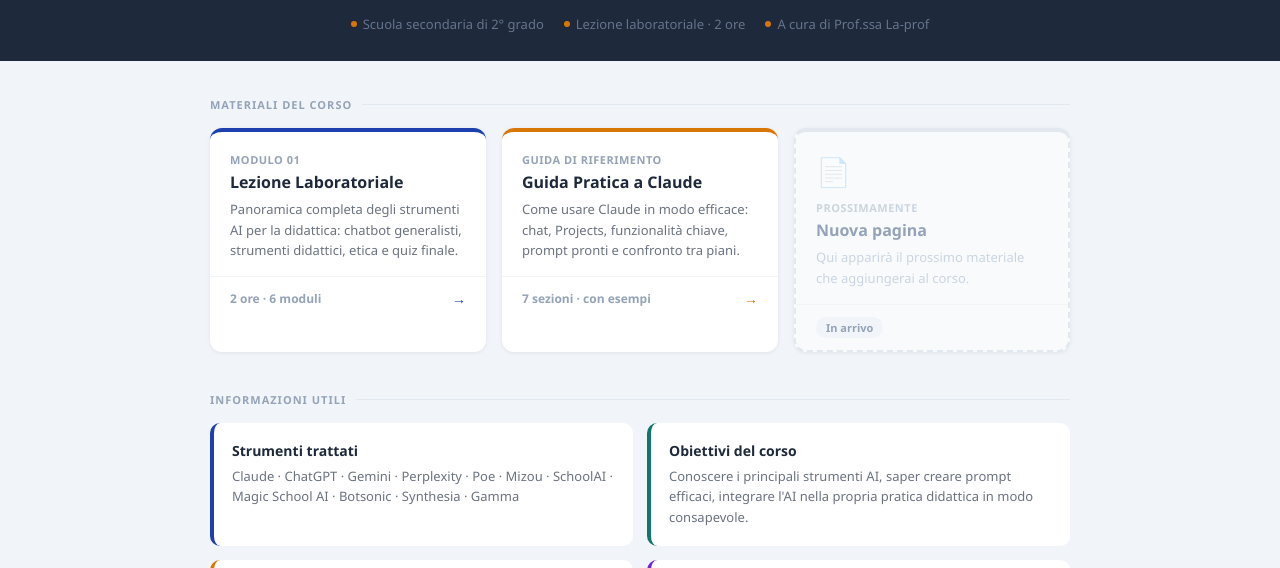
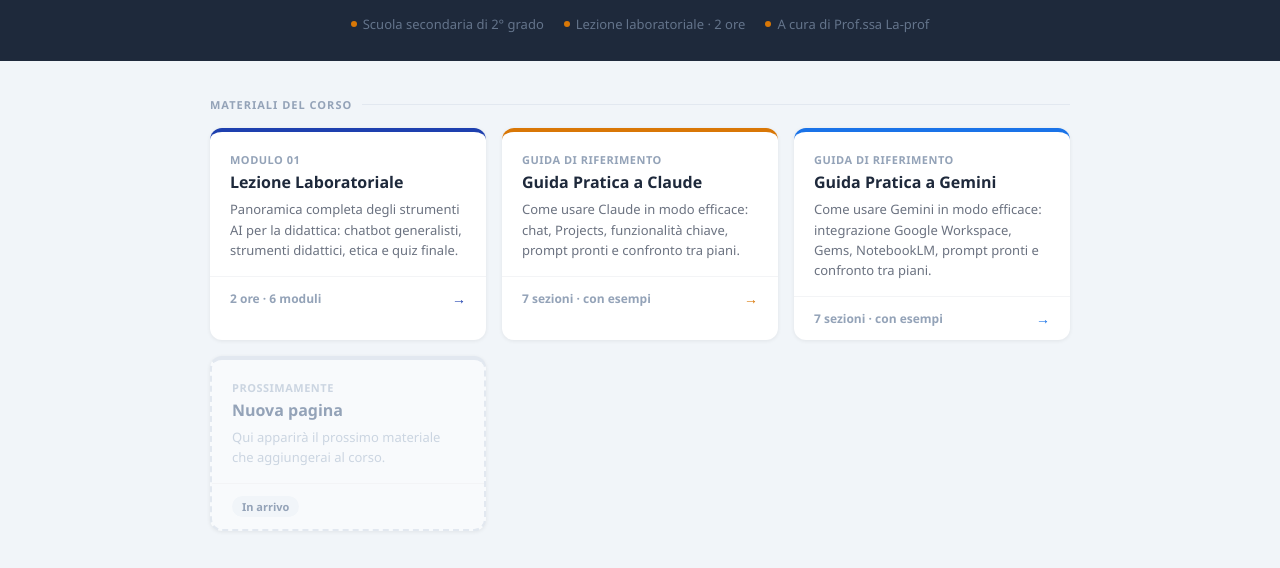
Before and after one commit to la-prof/CORSO-AI, a plain HTML site: page index.html in a window 1280 px wide. Shown: the part 160-728 px from the top of the page. Drawn offline with Linux system fonts and the light colour scheme.

Commit message:
Update index.html

```diff
--- a/index.html
+++ b/index.html
@@ -104,11 +104,22 @@ body{font-family:'Segoe UI',system-ui,sans-serif;background:#f1f5f9;min-height:1
       </div>
     </a>
 
+    <a class="card" href="guida_gemini.html" style="border-top:4px solid #1a73e8">
+      <div class="card-top">
+        <div class="card-num">Guida di Riferimento</div>
+        <div class="card-title">Guida Pratica a Gemini</div>
+        <div class="card-desc">Come usare Gemini in modo efficace: integrazione Google Workspace, Gems, NotebookLM, prompt pronti e confronto tra piani.</div>
+      </div>
+      <div class="card-bottom">
+        <span class="card-duration">7 sezioni · con esempi</span>
+        <span class="card-arrow" style="color:#1a73e8">→</span>
+      </div>
+    </a>
+
     <!-- AGGIUNGI QUI NUOVE PAGINE — copia e incolla il blocco <a class="card"> qui sotto -->
 
     <div class="card card-soon" style="border-top:4px solid #e2e8f0">
       <div class="card-top">
-        <div class="card-icon" style="opacity:.3">📄</div>
         <div class="card-num" style="color:#cbd5e1">Prossimamente</div>
         <div class="card-title">Nuova pagina</div>
         <div class="card-desc">Qui apparirà il prossimo materiale che aggiungerai al corso.</div>
```
